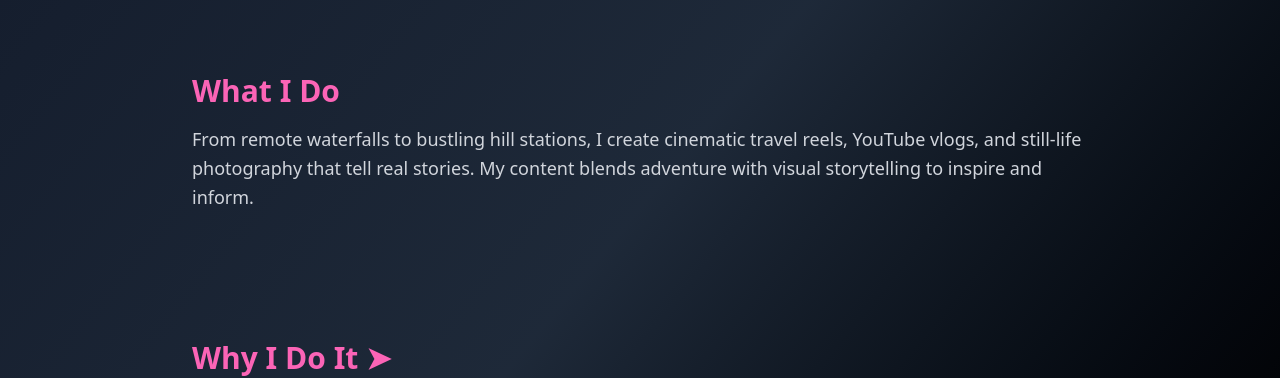
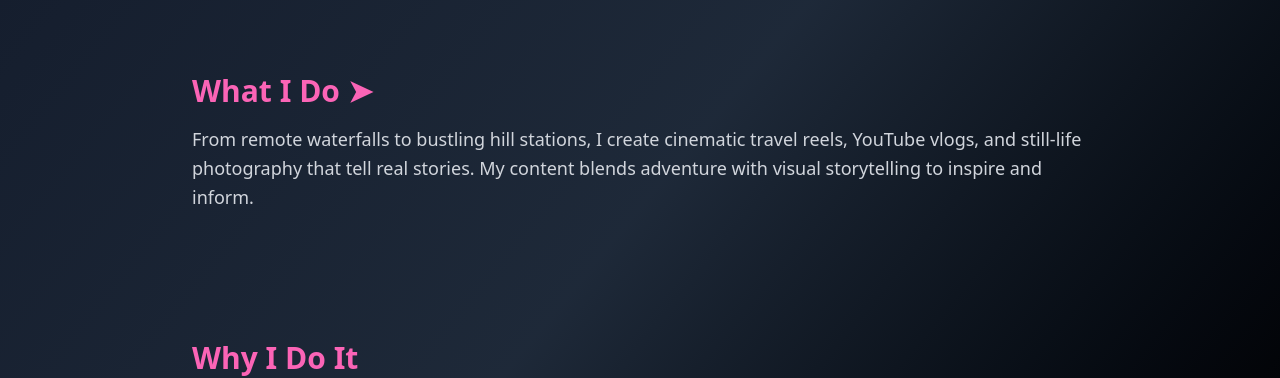
Before and after one commit to minioncodes/ravikeblogs, a React (Vite) app in the folder client/: page /about in a window 1280 px wide. Shown: the part 574-952 px from the top of the page. Built offline with nearby package versions, Linux system fonts and the light colour scheme.

Commit message:
refactor: Clean up About component for improved readability

```diff
--- a/client/src/About.jsx
+++ b/client/src/About.jsx
@@ -62,7 +62,7 @@ const About = () => {
 
       <section className="px-6 py-16">
         <motion.div variants={fadeIn} initial="hidden" animate="visible" className="max-w-4xl mx-auto">
-          <h2 className="text-3xl font-bold text-pink-400 mb-4"><Link to="/user-gallery">What I Do</Link></h2>
+          <h2 className="text-3xl font-bold text-pink-400 mb-4"><Link to="/user-gallery">What I Do ➤</Link></h2>
           <p className="text-gray-300 text-lg leading-relaxed">
             From remote waterfalls to bustling hill stations, I create cinematic travel reels, YouTube vlogs, and still-life photography that tell real stories. My content blends adventure with visual storytelling to inspire and inform.
           </p>
@@ -70,7 +70,7 @@ const About = () => {
       </section>
       <section className="px-6 py-16">
         <motion.div variants={fadeIn} initial="hidden" animate="visible" className="max-w-4xl mx-auto">
-          <h2 className="text-3xl font-bold text-pink-400 mb-4">Why I Do It ➤</h2>
+          <h2 className="text-3xl font-bold text-pink-400 mb-4">Why I Do It </h2>
           <p className="text-gray-300 text-lg leading-relaxed">
          Travel isn’t just about places—it’s about moments, people, and memories. Through my work, I aim to help others see the beauty in the world around them, and maybe even take the first step on their own journey.
           </p>
```
